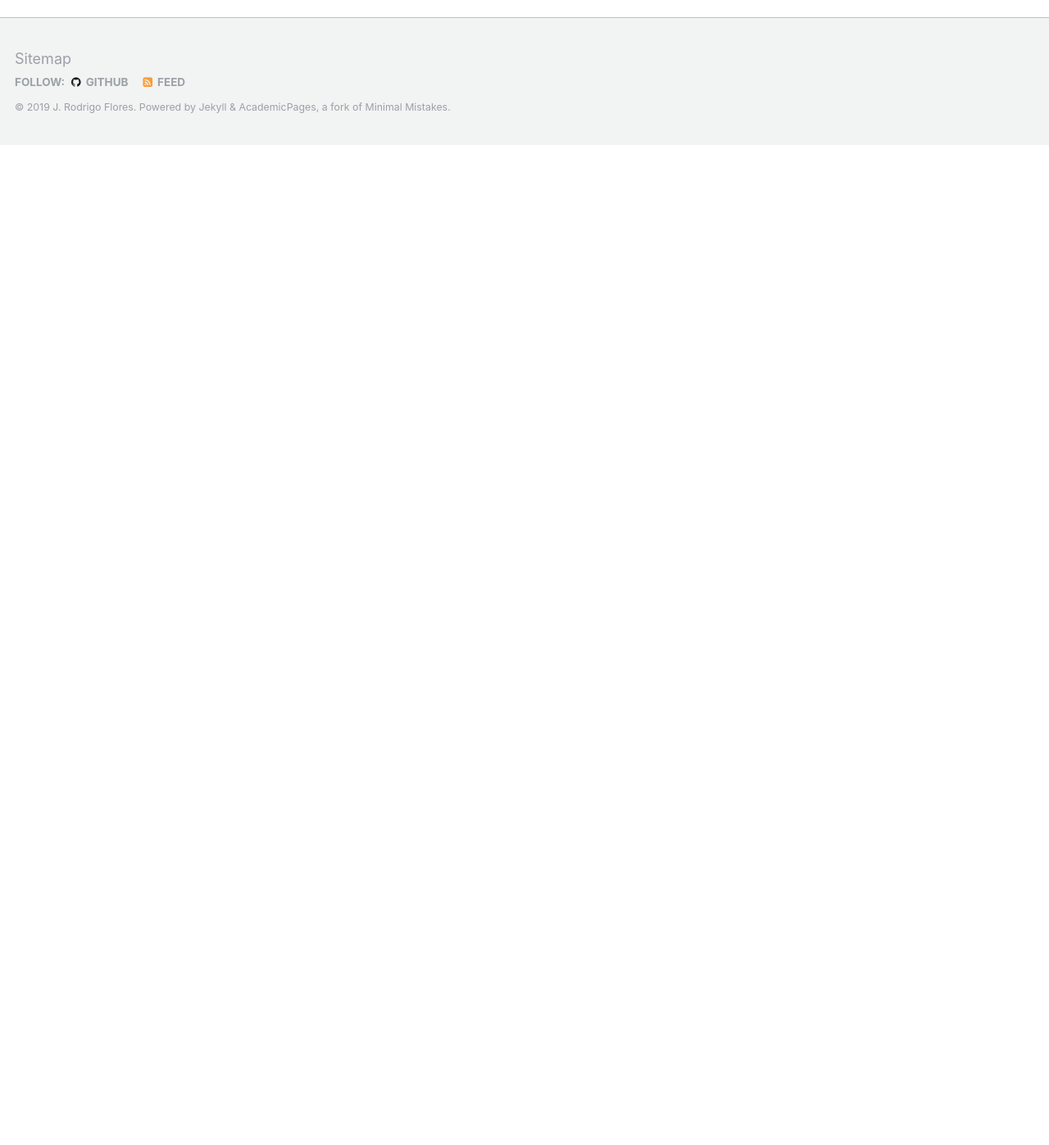
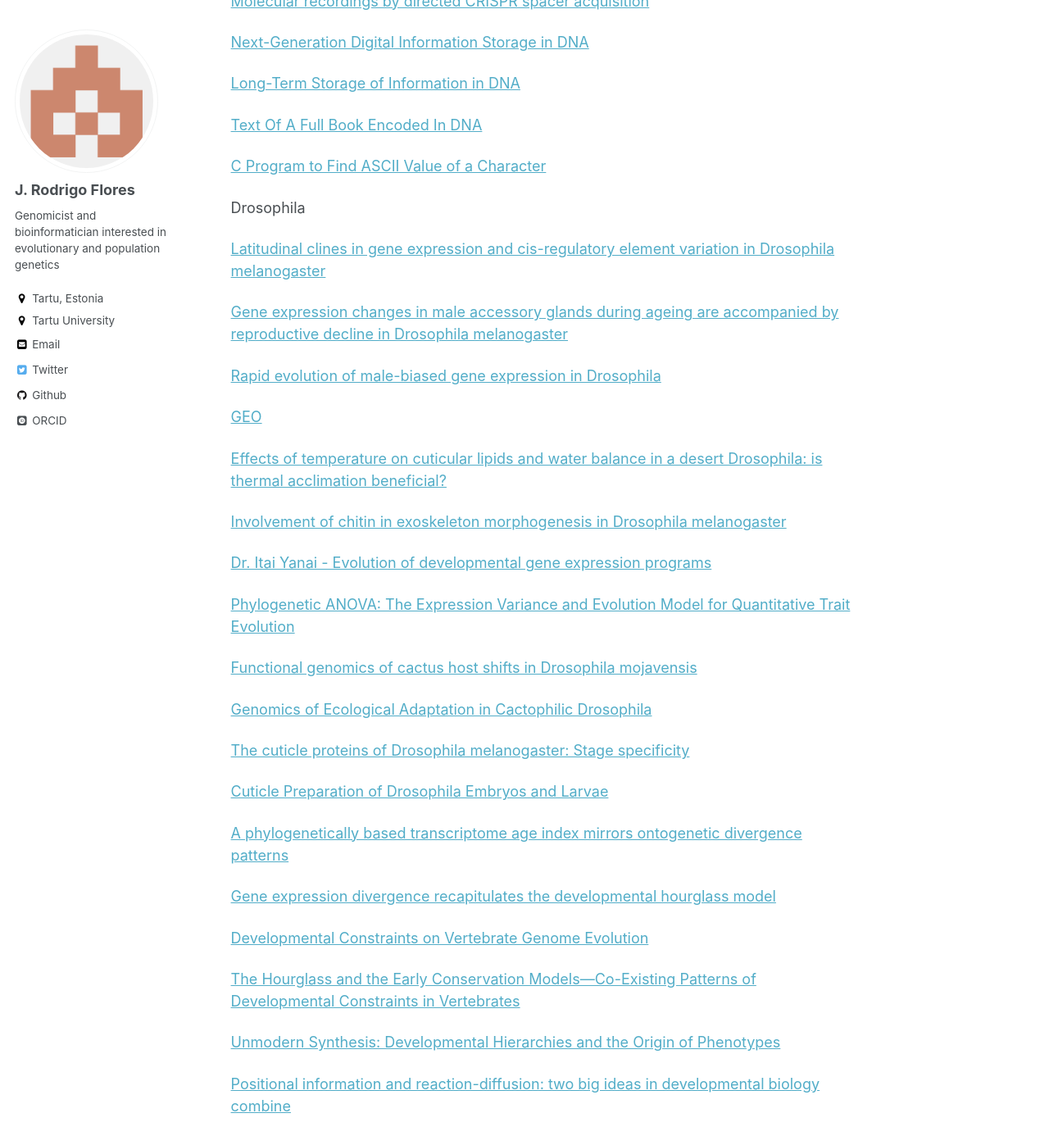
Before and after one commit to JRodrigoF/JRodrigoFlores.github.io, a Jekyll site: the page built from lc.md, in a window 1280 px wide and 1400 px high, scrolled down 8883 px. Shown: the top 1397 px of the window at 82% size. Built offline with Jekyll 4.4.1, drawn with Linux system fonts in a browser that asks for light colours; some web fonts are replaced; before the commit the page ends 9060 px from its top, so only the background shows below that; some of the changed text lies outside the part shown.

Commit message:
Update lc.md

```diff
--- a/lc.md
+++ b/lc.md
@@ -194,7 +194,21 @@ Databases
 
 Programming
 
-[How to Design Programs](https://htdp.org/2003-09-26/)
+[How to Design Programs](https://htdp.org/2003-09-26)
+
+[Modular code development](https://cicero.xyz/v3/remark/0.14.0/github.com/coderefinery/modular-code-development/master/talk.md/#1)
+[]()
+[]()
+[]()
+
+Python
+
+[PEP 8 -- Style Guide for Python Code](https://www.python.org/dev/peps/pep-0008)
+
+[yapf - A formatter for Python files](https://github.com/google/yapf)
+
+[]()
+[]()
 
 R
 
@@ -354,3 +370,44 @@ Combinatorics
 
 [C Program to Find ASCII Value of a Character](https://www.programiz.com/c-programming/examples/ASCII-value-character)
 []()
+
+Drosophila
+
+[Latitudinal clines in gene expression and cis-regulatory element variation in Drosophila melanogaster ](https://bmcgenomics.biomedcentral.com/articles/10.1186/s12864-016-3333-7)
+
+[Gene expression changes in male accessory glands during ageing are accompanied by reproductive decline in Drosophila melanogaster](https://onlinelibrary.wiley.com/doi/full/10.1111/mec.14384)
+
+[Rapid evolution of male-biased gene expression in Drosophila](https://www.pnas.org/content/100/17/9894.short)
+
+[GEO](https://www.ncbi.nlm.nih.gov/geo/query/acc.cgi?acc=GSE44612)
+
+[Effects of temperature on cuticular lipids and water balance in a desert Drosophila: is thermal acclimation beneficial?](http://jeb.biologists.org/content/201/1/71.long)
+
+[Involvement of chitin in exoskeleton morphogenesis in Drosophila melanogaster](https://onlinelibrary.wiley.com/doi/abs/10.1002/jmor.10324)
+
+[Dr. Itai Yanai - Evolution of developmental gene expression programs](https://www.youtube.com/watch?v=7mMdA4kSGWk)
+
+[Phylogenetic ANOVA: The Expression Variance and Evolution Model for Quantitative Trait Evolution ](https://academic.oup.com/sysbio/article/64/5/695/1686874)
+
+[Functional genomics of cactus host shifts in Drosophila mojavensis](https://onlinelibrary.wiley.com/doi/full/10.1111/j.1365-294X.2006.03102.x)
+
+[Genomics of Ecological Adaptation in Cactophilic Drosophila](https://academic.oup.com/gbe/article/7/1/349/603750)
+
+[The cuticle proteins of Drosophila melanogaster: Stage specificity](https://www.sciencedirect.com/science/article/pii/0012160682903268)
+
+[Cuticle Preparation of Drosophila Embryos and Larvae](https://link.springer.com/protocol/10.1007%2F978-1-59745-583-1_11)
+
+[A phylogenetically based transcriptome age index mirrors ontogenetic divergence patterns](https://www.nature.com/articles/nature09632)
+
+[Gene expression divergence recapitulates the developmental hourglass model](https://www.nature.com/articles/nature09634)
+
+[Developmental Constraints on Vertebrate Genome Evolution](https://journals.plos.org/plosgenetics/article?id=10.1371/journal.pgen.1000311)
+
+[The Hourglass and the Early Conservation Models—Co-Existing Patterns of Developmental Constraints in Vertebrates](https://journals.plos.org/plosgenetics/article?id=10.1371/journal.pgen.1003476)
+
+[Unmodern Synthesis: Developmental Hierarchies and the Origin of Phenotypes](https://onlinelibrary.wiley.com/doi/full/10.1002/bies.201600265)
+
+[Positional information and reaction-diffusion: two big ideas in developmental biology combine](http://dev.biologists.org/content/142/7/1203)
+
+[]()
+[]()
```
Also changed, not shown: other parts of lc.md (+2 -0 lines).
